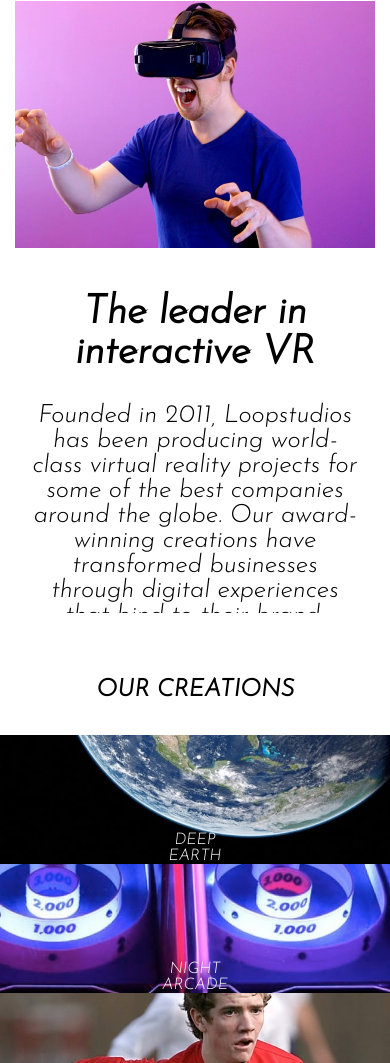
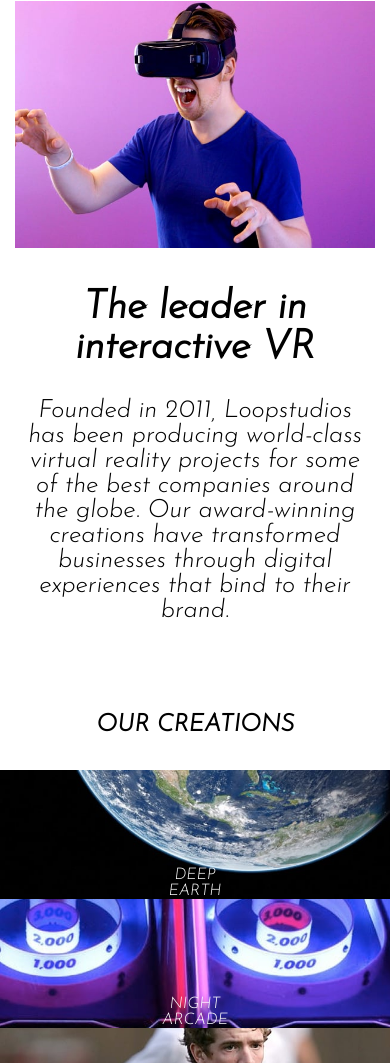
Before and after one commit to HenriqueLDantass/Loopstudios-Landing-page---Frontend-Mentor-Code, a plain HTML site: page index.html in a window 390 px wide. Shown: the part 908-1971 px from the top of the page. Drawn offline with Linux system fonts and the light colour scheme.

Commit message:
Projeto Final

```diff
--- a/style.css
+++ b/style.css
@@ -312,8 +312,8 @@ padding: 10px;
     position: relative;
     text-align: center;
     font-size: 3vh;
-    padding: 15px;
-    height: 350px;
+    padding: 10px;
+    height: auto;
     width: 100%;
     margin: auto;
     right: 0;
```
